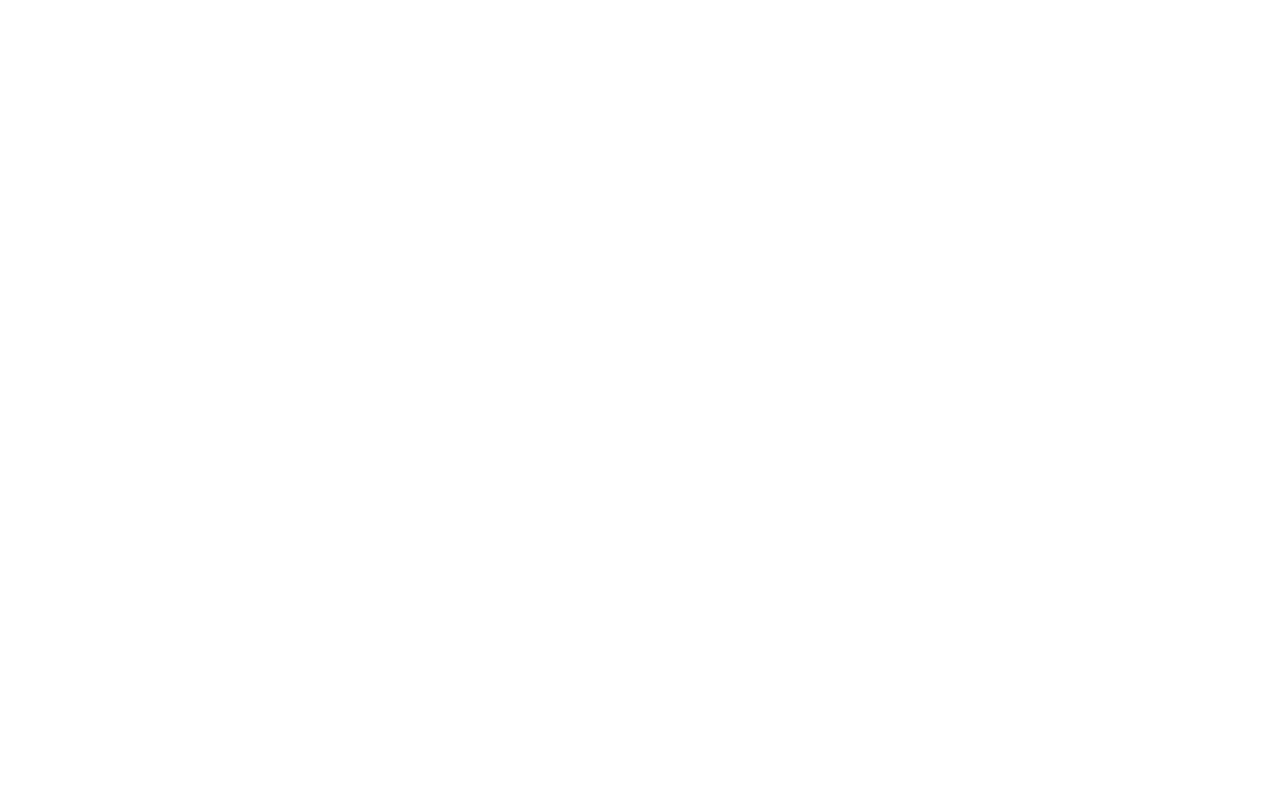
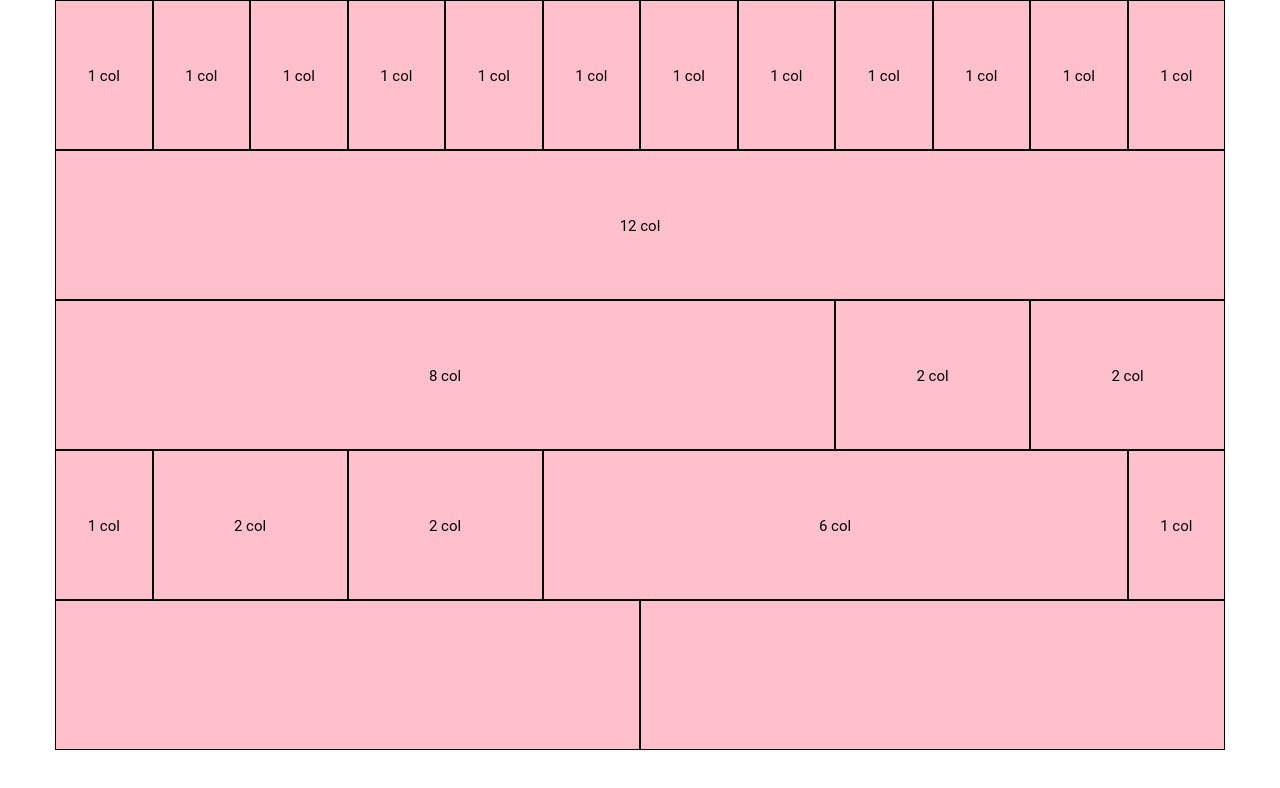
Before and after one commit to lorenzofranzone/html-css-12bool, a plain HTML site: page index.html in a window 1280 px wide. Drawn offline with Linux system fonts and the light colour scheme.

Commit message:
Struttura esterna

```diff
--- a/css/fw-12-col.css
+++ b/css/fw-12-col.css
@@ -0,0 +1,74 @@
+/*//////////////////////////////////////////////////
+--------------------------------------------------
+RESET
+--------------------------------------------------
+//////////////////////////////////////////////////*/
+
+* {
+  padding: 0;
+  margin: 0;
+  box-sizing: border-box;
+}
+
+/*//////////////////////////////////////////////////
+--------------------------------------------------
+FRAMEWORK
+--------------------------------------------------
+//////////////////////////////////////////////////*/
+
+*--------------------------------------------------
+DEBUG
+--------------------------------------------------*/
+
+.debug1 { background: orange; }
+.debug2 { background: orangered; }
+
+/*--------------------------------------------------
+CONTAINER
+--------------------------------------------------*/
+
+.container { max-width: 1170px; margin: 0 auto; }
+.container:after { content: ''; display: table; clear: both;}
+
+/*--------------------------------------------------
+COLUMNS
+--------------------------------------------------*/
+
+.col-1 { width: calc((100% / 12) * 1); }
+.col-2 { width: calc((100% / 12) * 2); }
+.col-3 { width: calc((100% / 12) * 3); }
+.col-4 { width: calc((100% / 12) * 4); }
+.col-5 { width: calc((100% / 12) * 5); }
+.col-6 { width: calc((100% / 12) * 6); }
+.col-7 { width: calc((100% / 12) * 7); }
+.col-8 { width: calc((100% / 12) * 8); }
+.col-9 { width: calc((100% / 12) * 9); }
+.col-10 { width: calc((100% / 12) * 10); }
+.col-11 { width: calc((100% / 12) * 11); }
+.col-12 { width: calc((100% / 12) * 12); }
+
+[class*="col-"] {
+  background: pink;
+  border: 1px solid #000;
+  height: 150px;
+  line-height: 150px;
+  text-align: center;
+  float: left;
+}
+
+/*--------------------------------------------------
+OFFSET
+--------------------------------------------------*/
+
+.col-offset-1 { margin-left: calc((100% / 12) * 1); }
+.col-offset-2 { margin-left: calc((100% / 12) * 2); }
+.col-offset-3 { margin-left: calc((100% / 12) * 3); }
+.col-offset-4 { margin-left: calc((100% / 12) * 4); }
+.col-offset-5 { margin-left: calc((100% / 12) * 5); }
+.col-offset-6 { margin-left: calc((100% / 12) * 6); }
+.col-offset-7 { margin-left: calc((100% / 12) * 7); }
+.col-offset-8 { margin-left: calc((100% / 12) * 8); }
+.col-offset-9 { margin-left: calc((100% / 12) * 9); }
+.col-offset-10 { margin-left: calc((100% / 12) * 10); }
+.col-offset-11 { margin-left: calc((100% / 12) * 11); }
+.col-offset-12 { margin-left: calc((100% / 12) * 12); }
--- a/css/style.css
+++ b/css/style.css
@@ -0,0 +1,10 @@
+/*//////////////////////////////////////////////////
+--------------------------------------------------
+GENERAL
+--------------------------------------------------
+//////////////////////////////////////////////////*/
+
+body {
+  font-family: 'Roboto', sans-serif;
+  font-size: 15px;
+}
--- a/index.html
+++ b/index.html
@@ -5,11 +5,95 @@
   <meta name="viewport" content="width=device-width, initial-scale=1.0">
   <meta http-equiv="X-UA-Compatible" content="ie=edge">
   <title>Lorenzo Franzone - Framework 12 colonne</title>
+  <link rel="stylesheet" href="css/fw-12-col.css">
+  <link rel="stylesheet" href="css/style.css">
 </head>
 
 <body>
 
+  <div class="container">
 
+    <!-- Row 1 -->
+    <div class="col-1">
+      <p>1 col</p>
+    </div>
+    <div class="col-1">
+      <p>1 col</p>
+    </div>
+    <div class="col-1">
+      <p>1 col</p>
+    </div>
+    <div class="col-1">
+      <p>1 col</p>
+    </div>
+    <div class="col-1">
+      <p>1 col</p>
+    </div>
+    <div class="col-1">
+      <p>1 col</p>
+    </div>
+    <div class="col-1">
+      <p>1 col</p>
+    </div>
+    <div class="col-1">
+      <p>1 col</p>
+    </div>
+    <div class="col-1">
+      <p>1 col</p>
+    </div>
+    <div class="col-1">
+      <p>1 col</p>
+    </div>
+    <div class="col-1">
+      <p>1 col</p>
+    </div>
+    <div class="col-1">
+      <p>1 col</p>
+    </div>
+
+    <!-- Row 2 -->
+    <div class="col-12">
+      <p>12 col</p>
+    </div>
+
+    <!-- Row 3 -->
+    <div class="col-8">
+      <p>8 col</p>
+    </div>
+    <div class="col-2">
+      <p>2 col</p>
+    </div>
+    <div class="col-2">
+      <p>2 col</p>
+    </div>
+
+    <!-- Row 4 -->
+    <div class="col-1">
+      <p>1 col</p>
+    </div>
+    <div class="col-2">
+      <p>2 col</p>
+    </div>
+    <div class="col-2">
+      <p>2 col</p>
+    </div>
+    <div class="col-6">
+      <p>6 col</p>
+    </div>
+    <div class="col-1">
+      <p>1 col</p>
+    </div>
+
+    <!-- Row 5 -->
+    <div class="col-6">
+
+    </div>
+    <div class="col-6">
+
+    </div>
+
+
+  </div>
 
 </body>
 </html>
```
